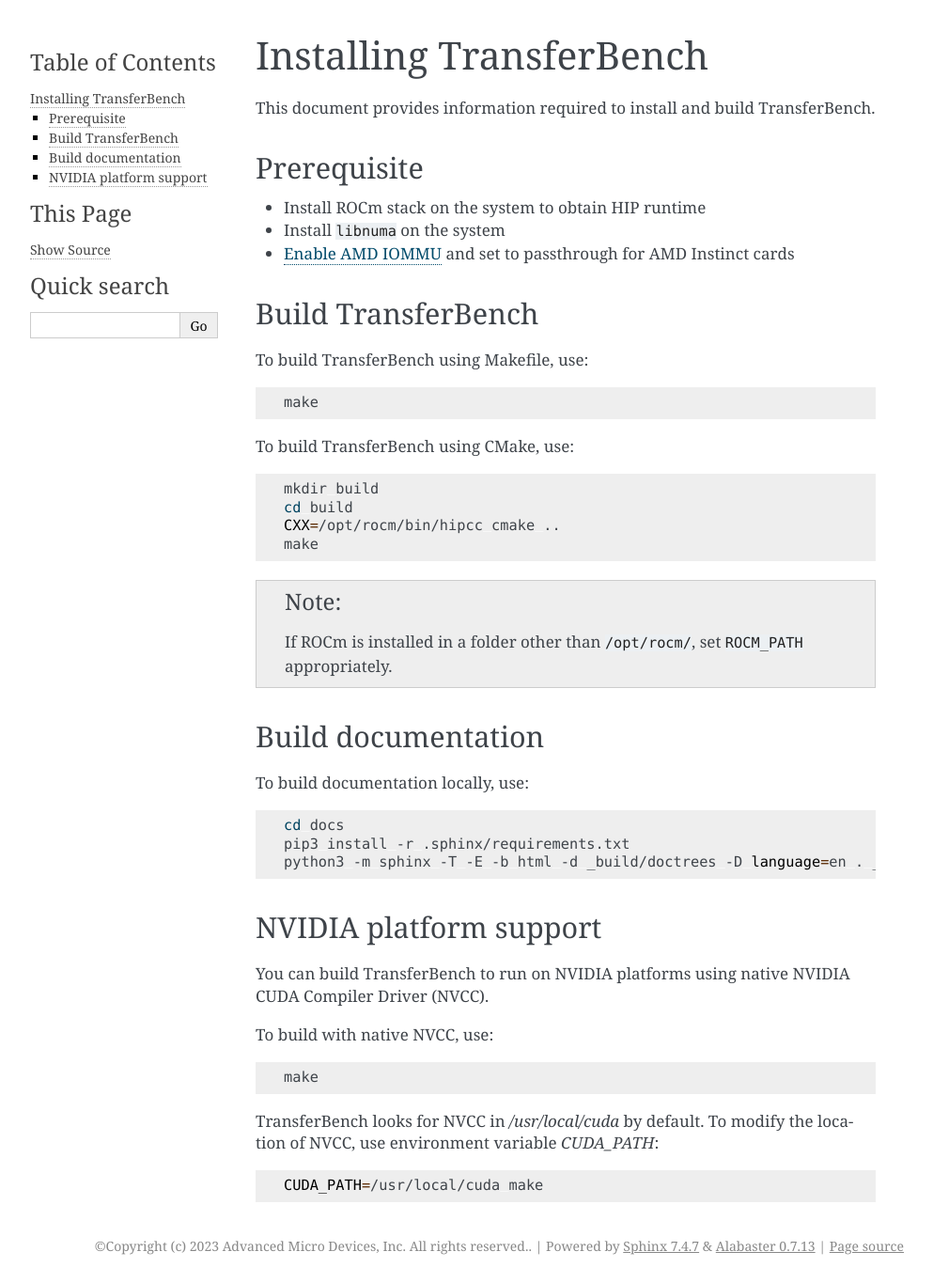
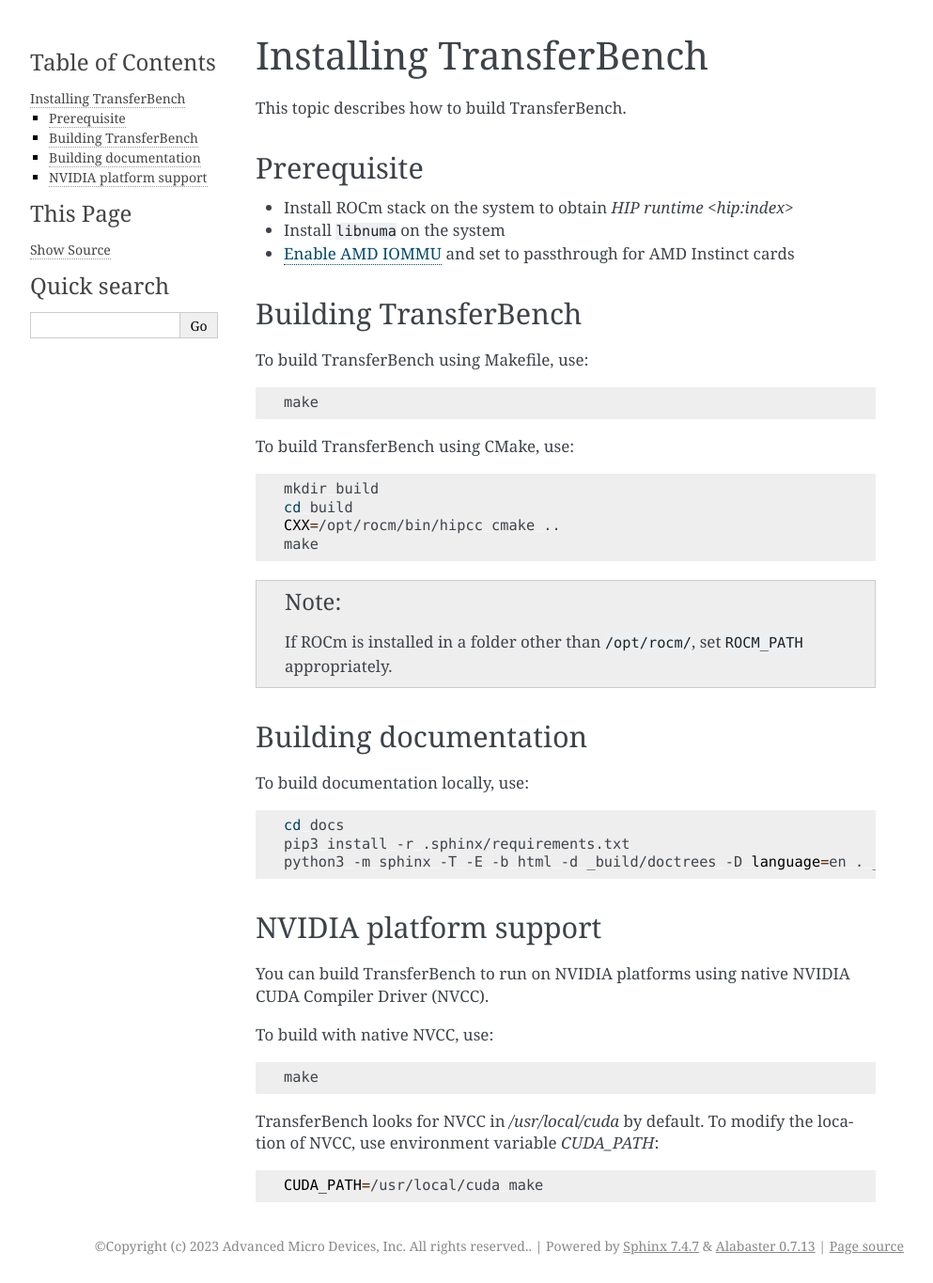
Before and after one commit to ROCm/TransferBench, a Sphinx documentation site: the page built from docs/install/install.rst, in a window 1280 px wide. Shown: the whole page at 94% size, without its empty margins (148-1141 px from the left). Built offline with Sphinx 7.4.7, drawn with Linux system fonts in a browser that asks for light colours; the version number could not be read and is left out.

Commit message:
review comments

```diff
--- a/docs/install/install.rst
+++ b/docs/install/install.rst
@@ -8,17 +8,17 @@
 Installing TransferBench
 ---------------------------
 
-This document provides information required to install and build TransferBench.
+This topic describes how to build TransferBench.
 
 Prerequisite
 ---------------
 
-* Install ROCm stack on the system to obtain HIP runtime
+* Install ROCm stack on the system to obtain `HIP runtime <hip:index>`
 * Install ``libnuma`` on the system
 * `Enable AMD IOMMU <https://rocm.docs.amd.com/en/latest/how-to/system-optimization/mi300x.html#iommu-configuration-systems-with-256-cpu-threads>`_ and set to passthrough for AMD Instinct cards
 
-Build TransferBench
----------------------
+Building TransferBench
+------------------------
 
 To build TransferBench using Makefile, use:
 
@@ -39,7 +39,7 @@
 
   If ROCm is installed in a folder other than ``/opt/rocm/``, set ``ROCM_PATH`` appropriately.
 
-Build documentation
+Building documentation
 -----------------------
 
 To build documentation locally, use:
```
Also changed, not shown: docs/how to/use-transferbench.rst (+7 -7 lines).
